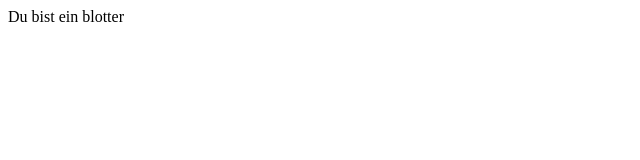
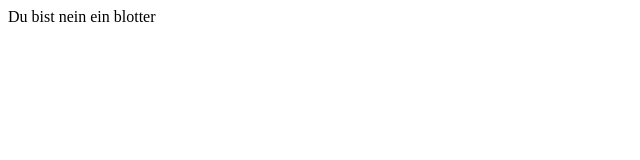
Before and after one commit to Freakston/learngit, a plain HTML site: page index.html in a window 1280 px wide. Shown: the full height of the page, 0-640 px from the left. Drawn offline with Linux system fonts and the light colour scheme.

Commit message:
Added nein

```diff
--- a/index.html
+++ b/index.html
@@ -3,6 +3,6 @@
 <title>My app</title>
 </head>
 <body>
-Du bist ein blotter
+Du bist nein ein blotter
 </body>
 </html>
```
